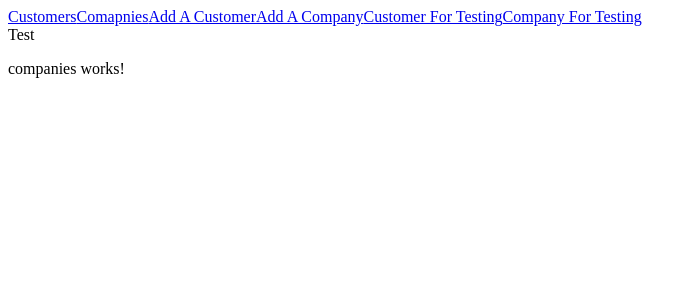
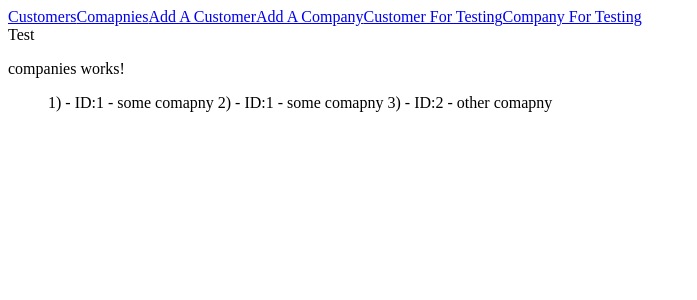
Before and after one commit to roeef/angu-sales, an Angular app: page /companies in a window 1280 px wide. Shown: the top 300 px of the page, without its empty margins (0-697 px from the left). Built offline with nearby package versions, Linux system fonts and the light colour scheme.

Commit message:
add routing and some basic nav bar

```diff
--- a/src/app/companies/companies.component.html
+++ b/src/app/companies/companies.component.html
@@ -1,3 +1,7 @@
 <p>
   companies works!
 </p>
+<ul>
+  <app-company-row *ngFor="let company of companies ;index as index" [index]="index" [company]="company">
+  </app-company-row>
+</ul>
--- a/src/app/companies/companies.component.ts
+++ b/src/app/companies/companies.component.ts
@@ -1,4 +1,5 @@
 import { Component, OnInit } from '@angular/core';
+import {DataService} from '../data.service';
 
 @Component({
   selector: 'app-companies',
@@ -6,8 +7,10 @@ import { Component, OnInit } from '@angular/core';
   styleUrls: ['./companies.component.css']
 })
 export class CompaniesComponent implements OnInit {
-
-  constructor() { }
+  constructor(private dataService: DataService) { }
+  get companies (){
+    return this.dataService.getCompanies();
+  }
 
   ngOnInit() {
   }
--- a/src/app/company-row/company-row.component.html
+++ b/src/app/company-row/company-row.component.html
@@ -1,3 +1 @@
-<p>
-  company-row works!
-</p>
+{{(index+1)}}) - ID:{{company.id}} - {{company.name}}
--- a/src/app/customer-row/customer-row.component.html
+++ b/src/app/customer-row/customer-row.component.html
@@ -1,3 +1 @@
-<p>
-  customer-row works!
-</p>
+{{ customer.id}} - {{ customer.firstname }}
--- a/src/app/customer-row/customer-row.component.ts
+++ b/src/app/customer-row/customer-row.component.ts
@@ -1,4 +1,5 @@
-import { Component, OnInit } from '@angular/core';
+import { Component, OnInit, Input} from '@angular/core';
+import Customer from '../../models/customer';
 
 @Component({
   selector: 'app-customer-row',
@@ -8,6 +9,8 @@ import { Component, OnInit } from '@angular/core';
 export class CustomerRowComponent implements OnInit {
 
   constructor() { }
+  @Input() index: number;
+  @Input() customer: Customer;
 
   ngOnInit() {
   }
--- a/src/app/customers/customers.component.html
+++ b/src/app/customers/customers.component.html
@@ -1,3 +1,5 @@
 <p>
   customers works!
 </p>
+{{ customers }}
+<app-customer-row *ngFor="let customer of customers ;index as index" [index]="index" [customer]="customer"></app-customer-row>
--- a/src/app/customers/customers.component.ts
+++ b/src/app/customers/customers.component.ts
@@ -1,4 +1,5 @@
 import { Component, OnInit } from '@angular/core';
+import {DataService} from '../data.service';
 
 @Component({
   selector: 'app-customers',
@@ -7,7 +8,10 @@ import { Component, OnInit } from '@angular/core';
 })
 export class CustomersComponent implements OnInit {
 
-  constructor() { }
+  constructor(private dataService: DataService) { }
+  get customers (){
+    return this.dataService.getCustomers();
+  }
 
   ngOnInit() {
   }
--- a/src/app/data.service.ts
+++ b/src/app/data.service.ts
@@ -1,8 +1,29 @@
 import { Injectable } from '@angular/core';
+import Company from '../models/company';
+import Customer from '../models/customer';
 
 @Injectable()
 export class DataService {
 
   constructor() { }
 
+  getCompanies(): Array<Company> {
+    const someCompany = new Company();
+    someCompany.name = 'some comapny';
+    someCompany.id = 1;
+    const someCompany2 = new Company();
+    someCompany2.name = 'other comapny';
+    someCompany2.id = 2;
+    return [someCompany, someCompany, someCompany2];
+  }
+
+  getCustomers(): Array<Customer> {
+    const someCustomer = new Customer();
+    someCustomer.firstname = 'some customer first';
+    someCustomer.id = 1;
+    const someCustomer2 = new Customer();
+    someCustomer2.firstname = 'other guy';
+    someCustomer2.id = 2;
+    return [someCustomer, someCustomer, someCustomer2];
+  }
 }
```
Also changed, not shown: src/app/company-row/company-row.component.ts (+6 -1 lines).
